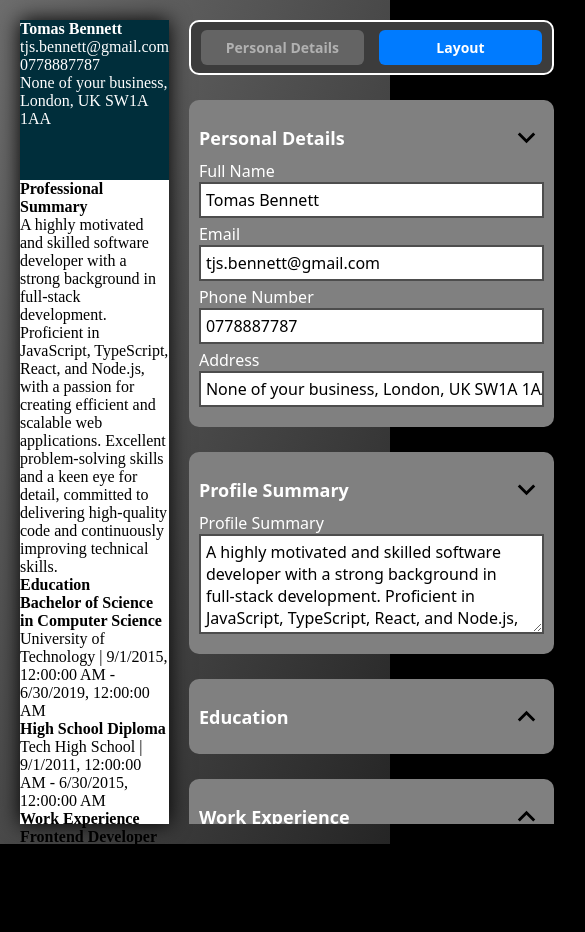
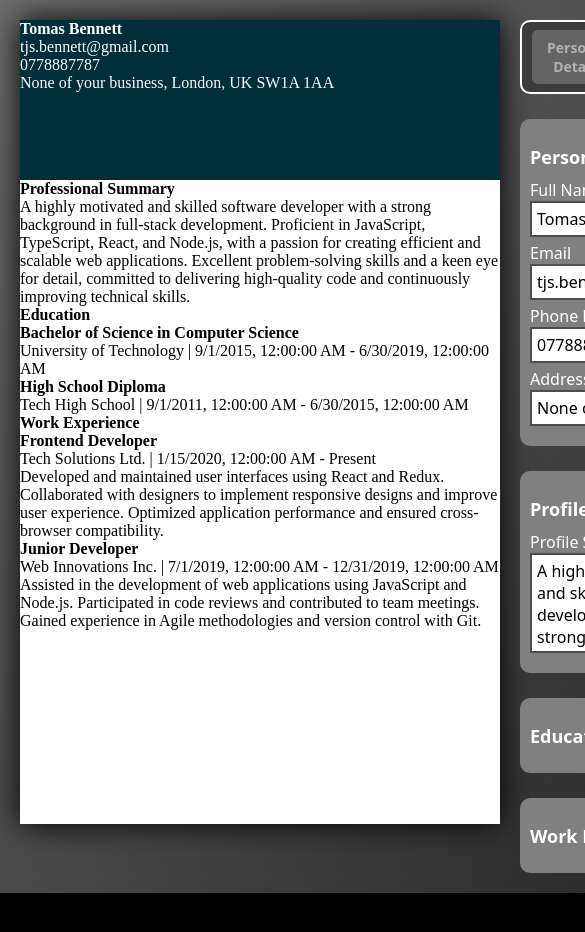
Before and after one commit to tomasbennett/CV-Application, a React (Vite) app: page / in a window 390 px wide. Shown: the top 932 px of the page, 585 px wide, since content can reach past the window. After the commit the page ends 893 px from the top, so only its background shows below. Built offline with nearby package versions, Linux system fonts and the light colour scheme.

Commit message:
Making the cv and forms responsive to smaller screen sizes - Need to style the CV and then see if I can shorten that component from the CV editing form Selectables

```diff
--- a/src/App.css
+++ b/src/App.css
@@ -1,4 +1,6 @@
 div#root {
+  /* flex-grow: 1; */
+
   --root-padding: 2rem 2rem;
   --root-bcg: linear-gradient(to bottom right,
       rgb(109, 109, 109),
@@ -7,22 +9,29 @@ div#root {
   width: 100%;
   height: 100%;
   min-height: fit-content;
+  min-width: fit-content !important;
 
   background: var(--root-bcg);
 
   display: flex;
-  flex-wrap: nowrap;
+  /* flex-wrap: nowrap; */
   align-items: flex-start;
   justify-content: flex-start;
 
   column-gap: 2rem;
 
   padding: var(--root-padding);
+  /* overflow: hidden; */
+  /* overflow-x: auto; */
+
+  /* scrollbar-gutter: stable both-edges; */
 }
 
 
 div.edit-form-container{
-  flex-shrink: 0;
+  flex-shrink: 1;
+  flex-grow: 1;
+  flex-basis: 0;
 
   display: flex;
   flex-direction: column;
@@ -32,11 +41,14 @@ div.edit-form-container{
   row-gap: 2.5rem;
 
   height: 100%;
-  width: 38rem;
+  min-height: fit-content;
+  /* width: 38rem; */
+  max-width: 38rem;
+  /* width: fit-content; */
 
-  overflow-y: auto;
+  /* overflow-y: auto;
 
-  scrollbar-gutter: stable;
+  scrollbar-gutter: stable; */
 }
 
 div.edit-form-container > div.edit-form-personal-details-container,
@@ -77,6 +89,8 @@ div.edit-form-container > div.form-type-toggle-btns{
 div.form-type-toggle-btns > button{
   flex: 1;
 
+  height: 100%;
+
   padding: .8rem 1.5rem;
 
   border-radius: .6rem;
--- a/src/components/cv-layout/components/CVContainer.css
+++ b/src/components/cv-layout/components/CVContainer.css
@@ -1,20 +1,30 @@
 section.cv-container{
-    flex: 1;
+    /* flex: 1; */
+    /* flex: 1 1 0; */
+    flex-grow: 1;
+    flex-shrink: 1;
+    flex-basis: 0;
 
-    aspect-ratio: 8.5 / 11;
+    /* aspect-ratio: 8.5 / 11; */
 
     max-width: 70rem;
+    /* width: fit-content; */
+    min-width: 48rem;
 
-    max-height: 100%;
+    height: 100%;
+    min-height: fit-content;
+
+    /* max-height: 100%; */
 
     display: grid;
 
 
     background-color: white;
 
-    box-shadow: 0 0 2rem black;
+    box-shadow: 0 0 3rem black;
 
     align-self: flex-start;
+    /* overflow: hidden; */
 }
 
 section.cv-container[data-header-layout-position="Top"]{
--- a/src/index.css
+++ b/src/index.css
@@ -37,8 +37,12 @@ body {
 
   width: 100dvw;
   height: 100dvh;
+  min-width: fit-content;
+  min-height: fit-content;
 
-  min-height: fit-content;
+  /* overflow: hidden; */
+
+  /* scrollbar-gutter: stable both-edges; */
 }
 
 button{
```
